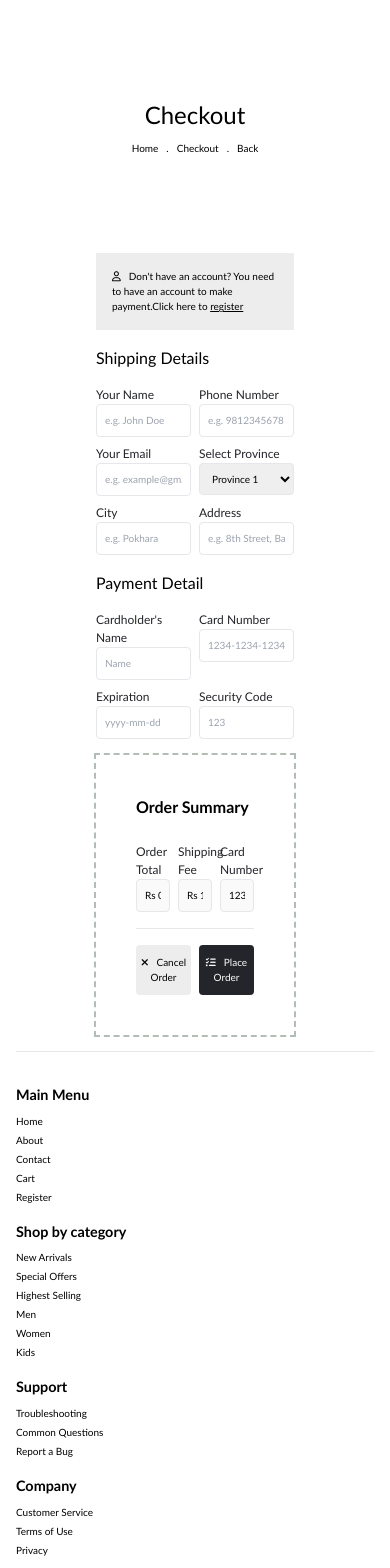
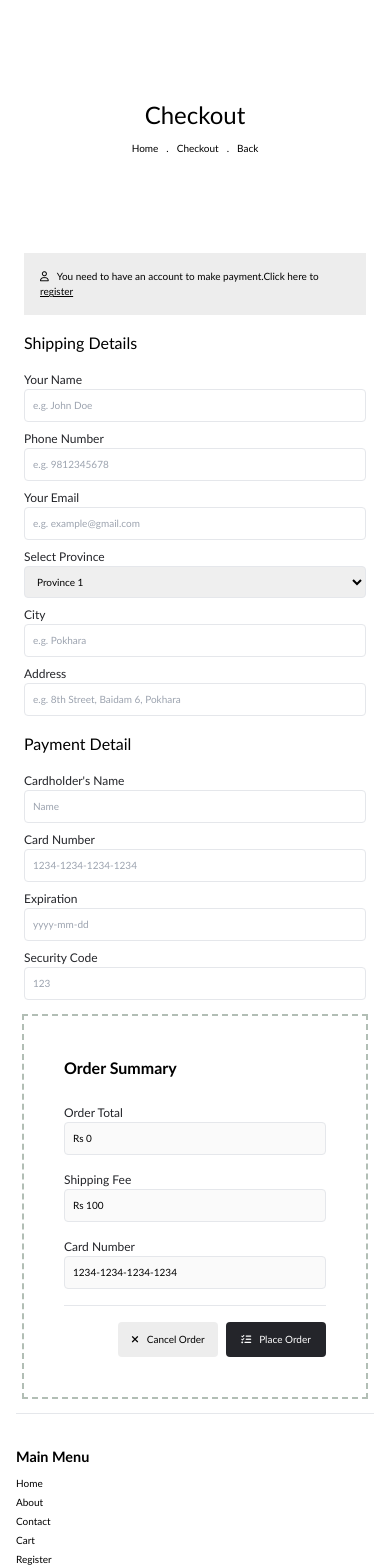
Before and after one commit to YogendraRana/react-ecommerce, a React (Vite) app: page /checkout in a window 390 px wide. Shown: the top 1568 px of the page. Built offline with nearby package versions, Linux system fonts and the light colour scheme.

Commit message:
Responsive checkout

```diff
--- a/src/components/auth/AuthForm.tsx
+++ b/src/components/auth/AuthForm.tsx
@@ -1,7 +1,6 @@
 import { toast } from 'react-hot-toast'
 import { FormEvent, useState } from 'react'
 import { useNavigate } from 'react-router-dom';
-import { AnimatePresence, motion } from 'framer-motion';
 import { useAutoAnimate } from '@formkit/auto-animate/react'
 
 const AuthForm = () => {
@@ -21,6 +20,7 @@ const AuthForm = () => {
     const toggleVariant = () => {
         if (variant === "LOGIN") { setVariant('REGISTER') }
         else setVariant('LOGIN')
+        enableAnimations(true)
     }
 
 
@@ -64,6 +64,7 @@ const AuthForm = () => {
             {/* form */}
             <form
                 ref={parent}
+
                 className={`
                     h-full w-[60%] px-[5rem] py-[4rem] flex flex-col justify-center items-center gap-[2rem]
                     md:w-[100%]
@@ -79,7 +80,6 @@ const AuthForm = () => {
                         <label
                             htmlFor="name"
                             className='w-[40rem] text-[1.45rem]'
-
                         >
                             <p>Name</p>
                             <input
@@ -122,14 +122,17 @@ const AuthForm = () => {
                     disabled={isLoading}
                     className='w-[40rem] py-[1.5rem] text-[1.25rem] bg-[#ededed]'
                 >
-                    Register
+                    {variant === "LOGIN" ? "Login" : "Register"}
                 </button>
 
                 <div className='w-[40rem] mt-[1rem] flex justify-between'>
                     <button onClick={() => navigate('/')} type='button' className='text-[1.25rem] text-[#767676]'>
                         <span className='mr-[1rem]'><i className='fa-solid fa-chevron-left'></i></span>
                         Go Back</button>
-                    <button type='button' onClick={toggleVariant} className='text-[1.25rem] text-[#767676]'>Have an account? <u>Login</u></button>
+                    <button type='button' onClick={toggleVariant} className='text-[1.25rem] flex gap-[0.5rem] text-[#767676]'>
+                        <span>{variant === "LOGIN" ? "New here?" : "Have an account?"}</span>
+                        <u>{variant === "LOGIN" ? "Register" : "Login"}</u>
+                    </button>
                 </div>
             </form>
         </section>
--- a/src/components/checkout/Checkout.tsx
+++ b/src/components/checkout/Checkout.tsx
@@ -14,7 +14,7 @@ const Checkout = () => {
 
     return (
         <>
-            <div className='px-[10rem]'>
+            <div className='px-[10rem] md:px-[4rem] sm:px-[1rem]'>
                 <div className="h-[30vh] flex flex-col justify-center items-center relative">
                     <h2 className='text-[3rem]'>Checkout</h2>
                     <div className='mt-[1rem] text-[1.25rem]'>
@@ -28,7 +28,7 @@ const Checkout = () => {
 
                 <div className="p-[2rem] text-[1.25rem] bg-[#ededed]">
                     <i className="fa-regular fa-user"></i>
-                    <span className='ml-[1rem]'>Don't have an account? You need to have an account to make payment.</span>
+                    <span className='ml-[1rem]'>You need to have an account to make payment.</span>
                     <Link to='/join'>Click here to <u>register</u></Link>
                 </div>
 
@@ -37,7 +37,7 @@ const Checkout = () => {
                 <div>
                     <h2 className='text-[2rem] mb-[2rem]'>Shipping Details</h2>
 
-                    <form className='grid grid-cols-2 gap-[1rem] justify-between flex-wrap'>
+                    <form className='grid grid-cols-2 gap-[1rem] justify-between flex-wrap sm:grid-cols-1'>
                         <label>
                             <h2 className='text-[1.5rem] text-[#24252a]'>Your Name</h2>
                             <input type="text" placeholder="e.g. John Doe" autoComplete='off' className='w-[100%] p-[1rem] text-[1.25rem] border rounded-[0.5rem] placeholder:text-[1.25rem]' />
@@ -84,7 +84,7 @@ const Checkout = () => {
                 <div>
                     <h2 className='text-[2rem] mb-[2rem]'>Payment Detail</h2>
 
-                    <form className='grid grid-cols-2 gap-[1rem]'>
+                    <form className='grid grid-cols-2 gap-[1rem] sm:grid-cols-1'>
                         <label>
                             <h2 className='text-[1.5rem] text-[#24252a]'>Cardholder's Name</h2>
                             <input type="text" placeholder='Name' className='w-[100%] p-[1rem] text-[1.25rem] border rounded-[0.5rem] placeholder:text-[1.25rem]' />
@@ -112,7 +112,7 @@ const Checkout = () => {
                 <div className='p-[5rem] outline-dashed outline-2 outline-[#b2beb5] '>
                     <h2 className='text-[2rem] pb-[1rem] mb-[2rem] font-semibold'>Order Summary</h2>
 
-                    <div className='grid grid-cols-3 gap-[1rem]'>
+                    <div className='grid grid-cols-3 gap-[2rem] sm:grid-cols-1'>
                         <label>
                             <h2 className='text-[1.5rem] text-[#24252a]'>Order Total</h2>
                             <input value={`Rs ${grand_total}`} disabled className='w-[100%] p-[1rem] text-[1.25rem] border rounded-[0.5rem] placeholder:text-[1.25rem]' />
--- a/src/data/data.ts
+++ b/src/data/data.ts
@@ -17,7 +17,7 @@ const data = [
         price: 100,
         rating: 3.5,
         brand: 'Adidas',
-        description: 'high quality product',
+        description: 'Lorem ipsum dolor sit amet, consectetur adipiscing elit. Nulla quam velit, vulputate eu pharetra nec, mattis ac neque. Duis vulputate commodo lectus, ac blandit elit tincidunt id.',
         image: 'https://ciseco-reactjs.vercel.app/static/media/5.9ddc0dff360795c6f5b5.png',
     },
 
@@ -28,7 +28,7 @@ const data = [
         price: 120,
         rating: 4.5,
         brand: 'Nike',
-        description: 'high quality product',
+        description: 'Lorem ipsum dolor sit amet, consectetur adipiscing elit. Nulla quam velit, vulputate eu pharetra nec, mattis ac neque. Duis vulputate commodo lectus, ac blandit elit tincidunt id.',
         image: 'https://ciseco-reactjs.vercel.app/static/media/8.cb062df1bb925627f03d.png',
     },
 
```
